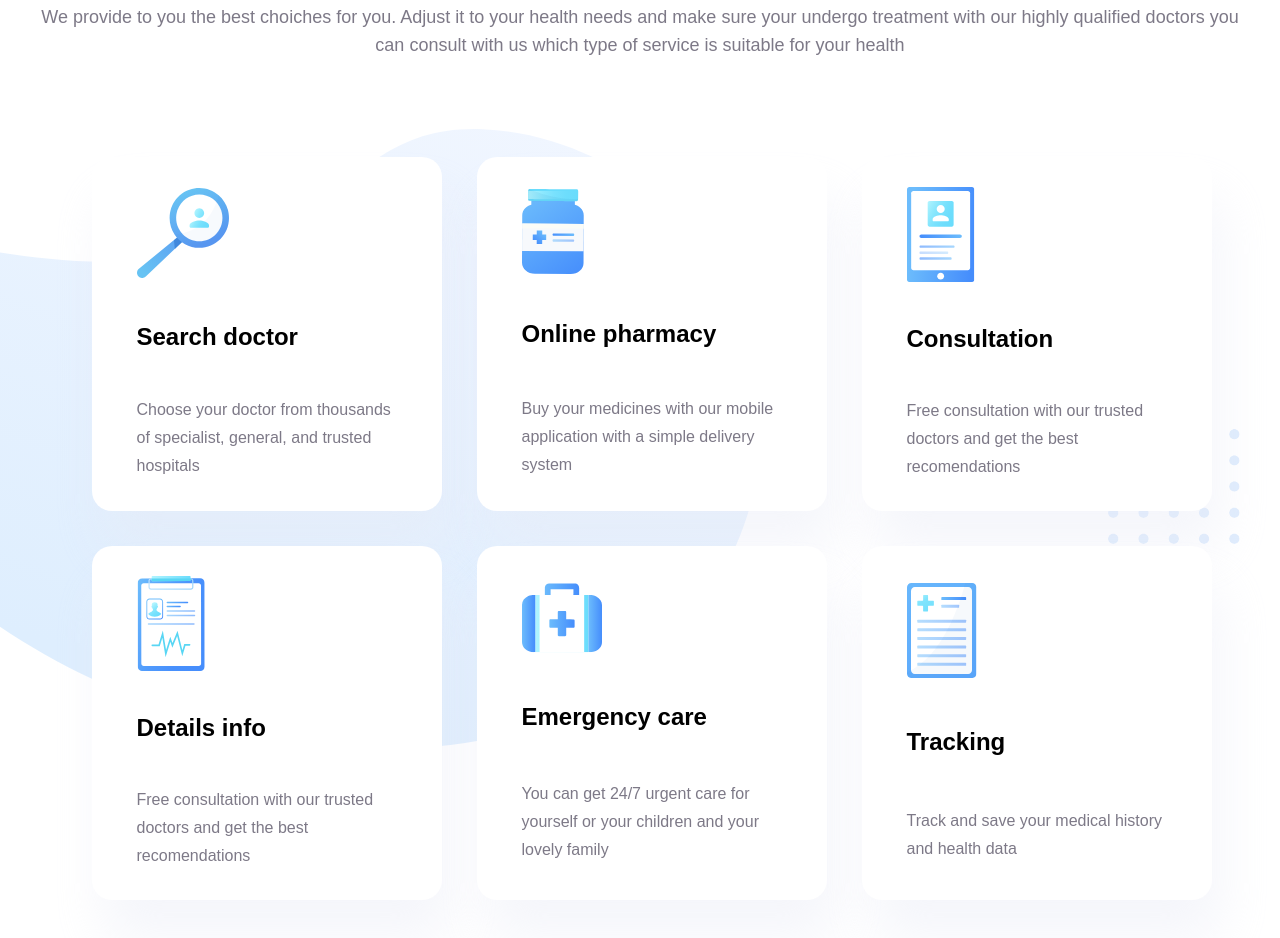
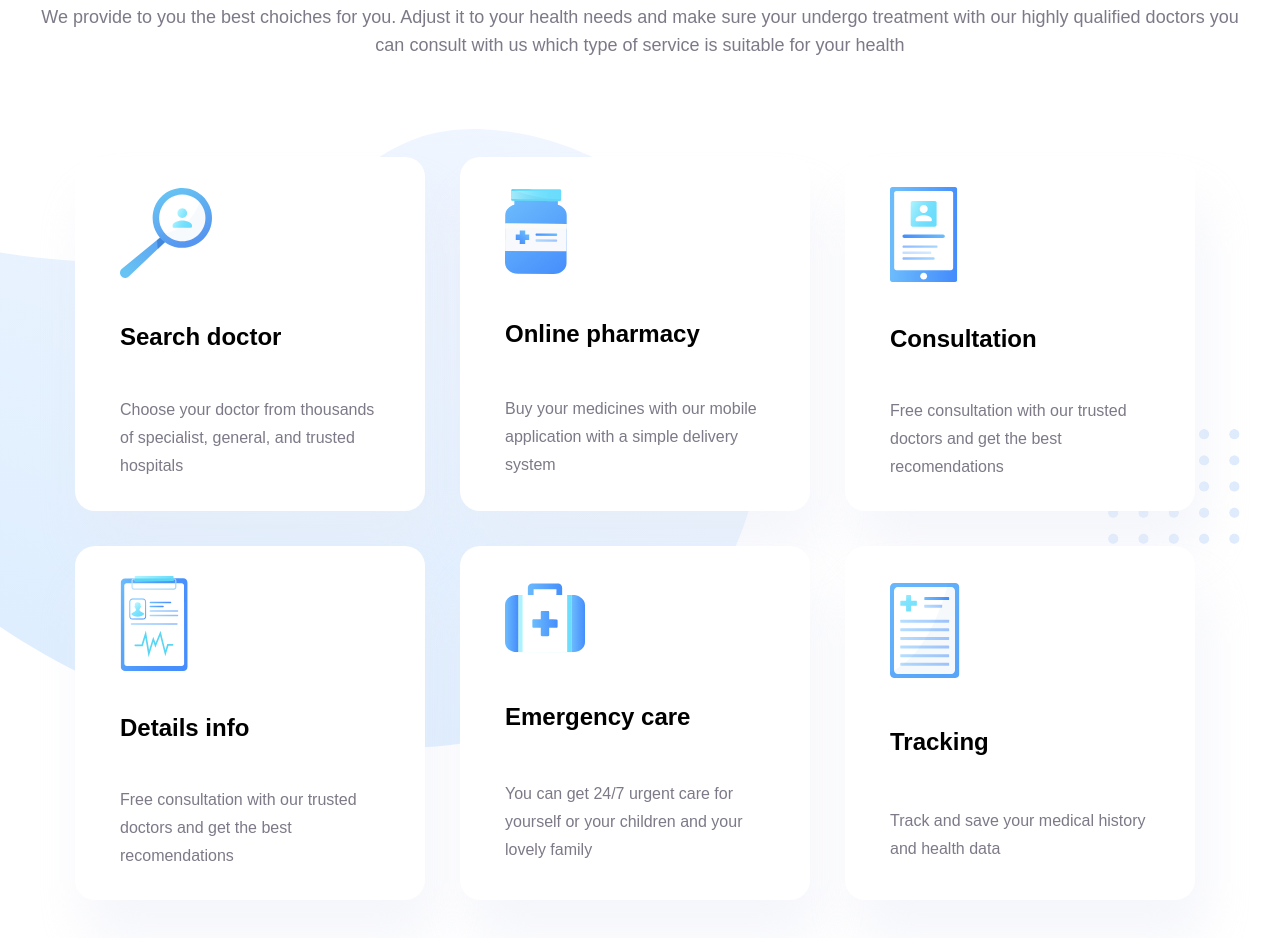
Before and after one commit to OleksiuDatsko/web-programming, a plain HTML site: page index.html in a window 1280 px wide. Shown: the part 1570-2508 px from the top of the page. Drawn offline with Linux system fonts and the light colour scheme; a web font is replaced by a local one.

Commit message:
improved our services positions

```diff
--- a/css/our-services.css
+++ b/css/our-services.css
@@ -33,6 +33,10 @@ section.our-services {
     padding-bottom: 72px;
     padding-top: 80px;
     padding-right: 12px;
+
+    display: flex;
+    flex-wrap: wrap;
+
 }
 
 .our-services__service {
--- a/index.html
+++ b/index.html
@@ -79,7 +79,6 @@
                 </p>
             </div>
             <div class="our-services__services">
-                <div class="our-services__services-line">
                 <div class="our-services__service">
                     <img class="our-services__service-item" src="./images/search-doctor.svg" alt="">
                     <h3 class="title our-services__service-item">
@@ -110,8 +109,6 @@
                         doctors and get the best recomendations
                     </p>
                 </div>
-                </div>
-                <div class="our-services__services-line">
                 <div class="our-services__service">
                     <img class="our-services__service-item" src="./images/detail-ingo.svg" alt="">
                     <h3 class="title our-services__service-item">
@@ -141,8 +138,6 @@
                         Track and save your medical history and health data
                     </p>
                 </div>
-
-                </div>
             </div>
             <button class="default-button outline" type="button">
                 Learn more
```
Lines whose indentation alone changed are shown as unchanged.
